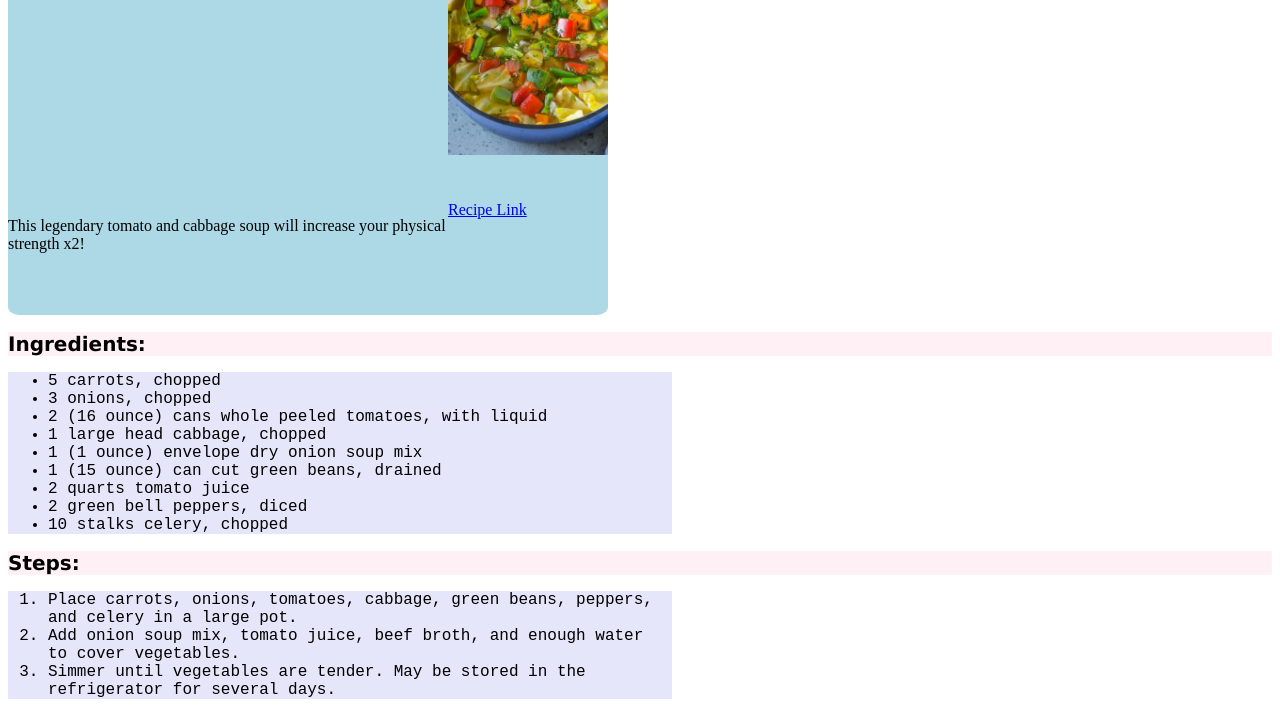
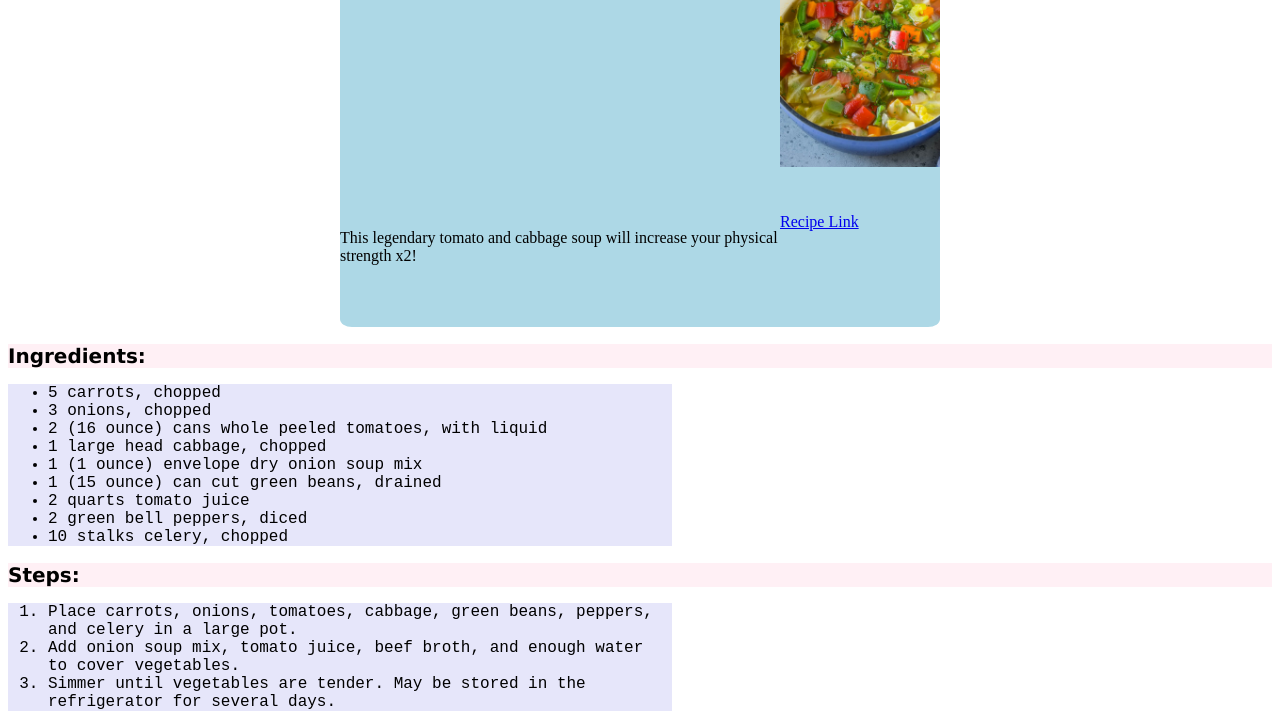
Before and after one commit to Rishizvr/odin-recipes, a plain HTML site: page recipes/cabbage-soup.html in a window 1280 px wide. Shown: the part 93-820 px from the top of the page. Drawn offline with Linux system fonts and the light colour scheme.

Commit message:
css updates

```diff
--- a/css/style.css
+++ b/css/style.css
@@ -17,7 +17,7 @@ body {
     margin-right: 400px;
 }
 
-.dish {
+.dishCard {
     display: grid;
     grid-template-columns: 3fr 1fr;
     grid-template-rows: auto;
@@ -26,6 +26,8 @@ body {
     border-radius: 2%;
     width:600px;
     height:400px;
+    margin: 0 auto;
+    margin-top: 20px;
 }
 .dish h1{
     color: red;
--- a/recipes/cabbage-soup.html
+++ b/recipes/cabbage-soup.html
@@ -6,7 +6,7 @@
         <link rel="stylesheet" href="../css/style.css">
     </head>
     <body>
-        <div class="dish">
+        <div class="dishCard">
             <h1>Cabbage Soup</h1>
             <img src="../img/cabbage-soup.jpg" alt="Delicious Bowl of Cabbage Soup">
             <p>This legendary tomato and cabbage soup will increase
```
Also changed, not shown: recipes/chicken-piccata.html (+1 -1 lines), recipes/moroccan-shrimp-stew.html (+1 -1 lines).
